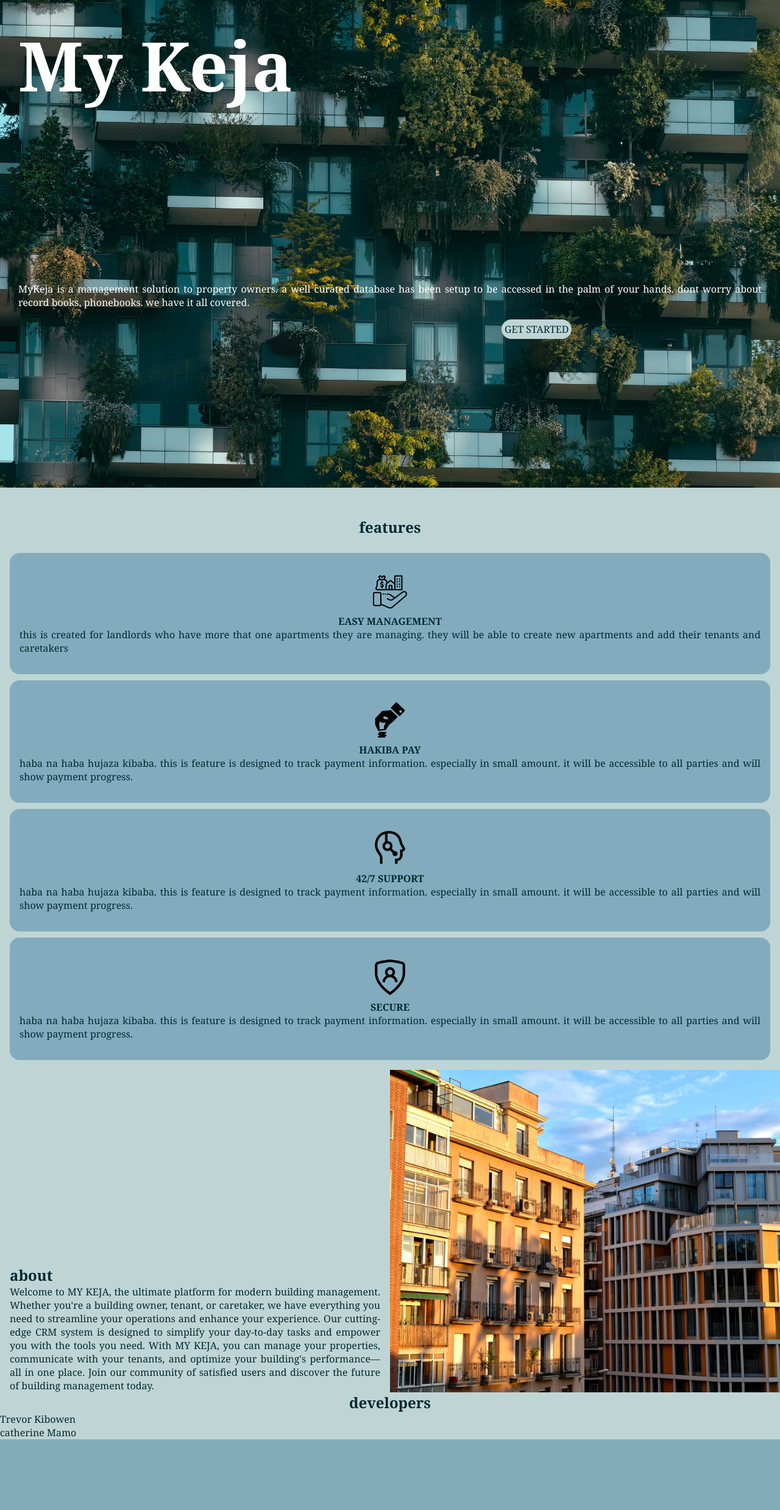
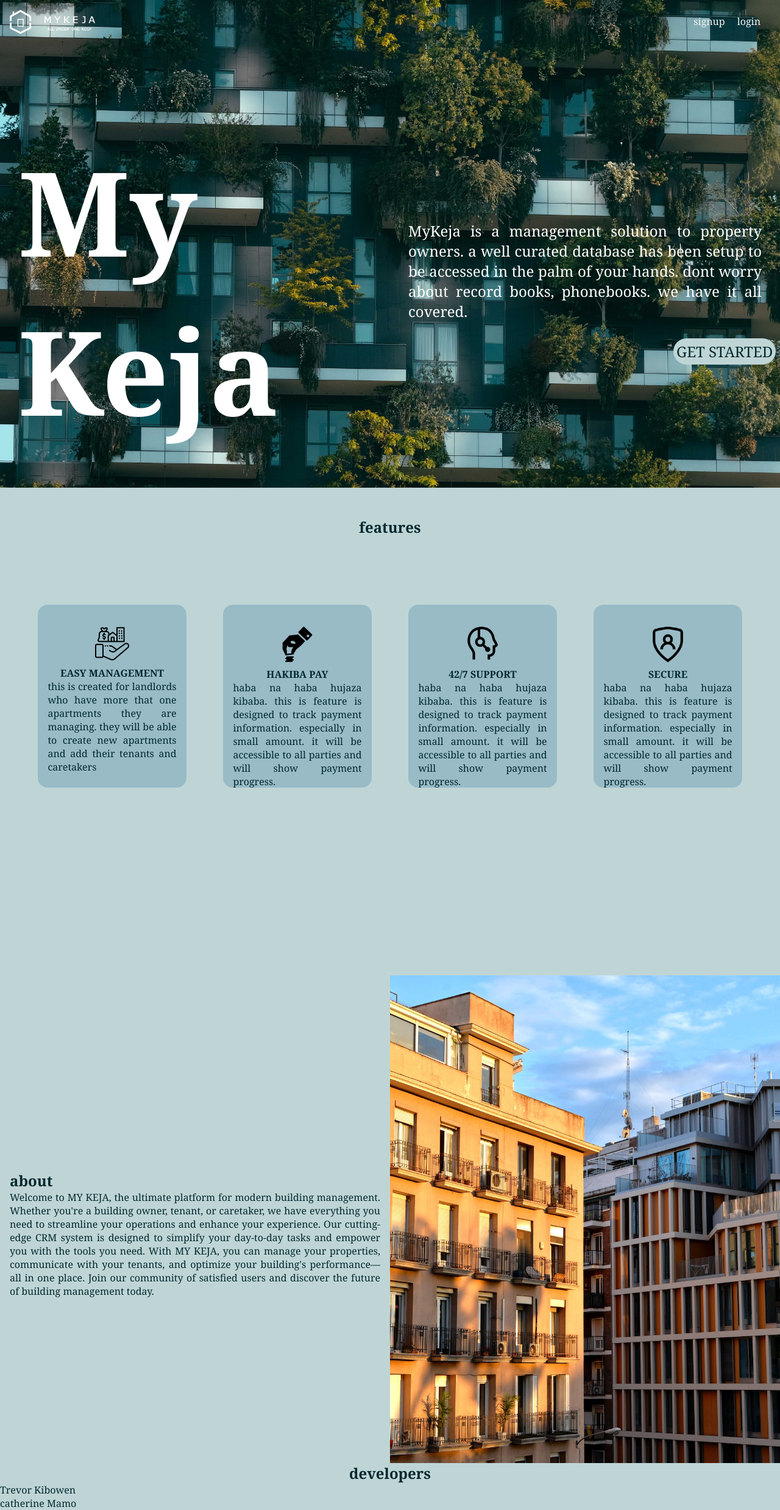
Before and after one commit to KateM27/MyKeja, a Flask app: page / in a window 1280 px wide. Shown: the whole page at 61% size. Before the commit the page ends 2361 px from the top, so only its background shows below. Run offline with Flask 3, Linux system fonts and the light colour scheme.

Commit message:
its been a minute

```diff
--- a/frontend/static/css/display.css
+++ b/frontend/static/css/display.css
@@ -41,7 +41,7 @@
     color: white;
 }
 
-header section{ /* contains the logo the desciption */
+.header section{ /* contains the logo the desciption */
     width: 100%;
     height: inherit;
     display: flex;
@@ -49,7 +49,7 @@ header section{ /* contains the logo the desciption */
     flex-direction: row;
 }
 
-header section h2{
+.header section h2{
     font-size: 7rem;
     flex-basis: 100%;
     padding: 30px 30px;
@@ -110,7 +110,7 @@ img{
 .block{
     text-align: center;
     width: 100%;
-    height: auto;
+    height: 100vh;
 }
 
 .block h2{
@@ -158,12 +158,13 @@ img{
     display: flex;
     flex-direction: wrap;
     justify-content: space-between;
+    height: 100vh;
 
 }
 
 .about_img{
     width: 50%;
-    height: auto;
+    height: inherit;
     background-image: url(/frontend/static/images/pexels-gonzalo-carlos-novillo-lapeyra-12608564.jpg);
     background-position: center; /* Center the image */
     background-repeat: no-repeat; /* Do not repeat the image */
@@ -216,3 +217,109 @@ li a:hover, li a:focus {
     #7BC6E1 - call to action
     #BFD5D5 - default white.
 */
+
+@media (min-width:800px) {
+    .nav{
+     display: flex;
+    }
+    .header section{
+        align-items: center;
+
+    }
+
+    .header section h2{
+        font-size: 12rem;
+        flex-basis: 50%;
+    }
+
+
+    .header section article{
+        flex-basis: 50%;
+        font-size: 1.5em;
+        text-align: justify;
+    }
+
+
+    .cta {
+        left: 75%;
+    }
+
+    .block{
+        text-align: center;
+        width: 100%;
+        height: 100vh;
+    }
+
+    .block h2{
+        height: 20%;
+        text-align: center;
+        padding-top: 2em;
+    }
+
+    .features{
+        display: flex;
+        flex-direction: row;
+        justify-content: space-around;
+        width: 100%;
+        height: fit-content;
+        text-align: center;
+        flex-wrap: wrap;
+        align-items: center;
+        padding: 2rem;
+    }
+
+
+    .features h3{
+        font-size: 1em;
+        font-weight: 800;
+
+    }
+
+    .card{
+        flex-basis: 20%;
+        padding: 2em 0;
+        border-radius: 1em;
+        background-color:  #7aa7bb8e;
+        margin: 0px 2px;
+        height: 300px;
+
+    }
+
+    .card p{
+        padding: 0 1em;
+        text-align: justify;
+        font-size: 16px;
+    }
+
+    .about{
+        width: 100%;
+
+    }
+
+    .about_img{
+        width: 50%;
+        height: inherit;
+        background-image: url(/frontend/static/images/pexels-gonzalo-carlos-novillo-lapeyra-12608564.jpg);
+        background-position: center; /* Center the image */
+        background-repeat: no-repeat; /* Do not repeat the image */
+        background-size: cover; /* Resize the background image to cover the entire container */
+        background-color: rgb(0, 0, 0);
+
+    }
+
+    .about_article{
+        width: 50%;
+        padding: 20rem 1em;
+        font-size: 1em;
+        text-align: justify;
+    }
+
+
+    .contacts h2{
+        text-align: center;
+    }
+
+
+
+
+}
--- a/frontend/templates/index.html
+++ b/frontend/templates/index.html
@@ -21,7 +21,7 @@
         <div>
             <a href="{{ url_for('views.home')}}">
                 <!-- <img src="{{ url_for('static', filename= 'images/Artboard 35.png')}}" alt="mykeja_logo" class="logo"> -->
-                <img src="/frontend/static/images/Artboard 35.png" alt="mykeja_logo" class="logo">
+                <img src="{{ url_for('static', filename='images/Artboard 35.png') }}" alt="mykeja_logo" class="logo">
             </a>
         </div>
         <nav>
--- a/frontend/templates/landlord.html
+++ b/frontend/templates/landlord.html
@@ -6,7 +6,7 @@
     <meta name="viewport" content="width=device-width, initial-scale=1.0">
     <title>Document</title>
 
-   <link rel="stylesheet" href="{{ url_for('static', filename='landlord.css') }}">
+   <link rel="stylesheet" href="{{ url_for('static', filename='css/landlord.css') }}">
     <link rel="stylesheet" href="/frontend/static/landlord.css">
 </head>
 <body>
--- a/mykeja.py
+++ b/mykeja.py
@@ -3,4 +3,4 @@ from frontend import create_app
 app = create_app()
 
 if __name__ == '__main__':
-    app.run(debug=True)
+    app.run(debug=True, use_reloader=False)
```
Also changed, not shown: frontend/__init__.py (+3 -7 lines), frontend/templates/landlordview.html (+4 -4 lines).
